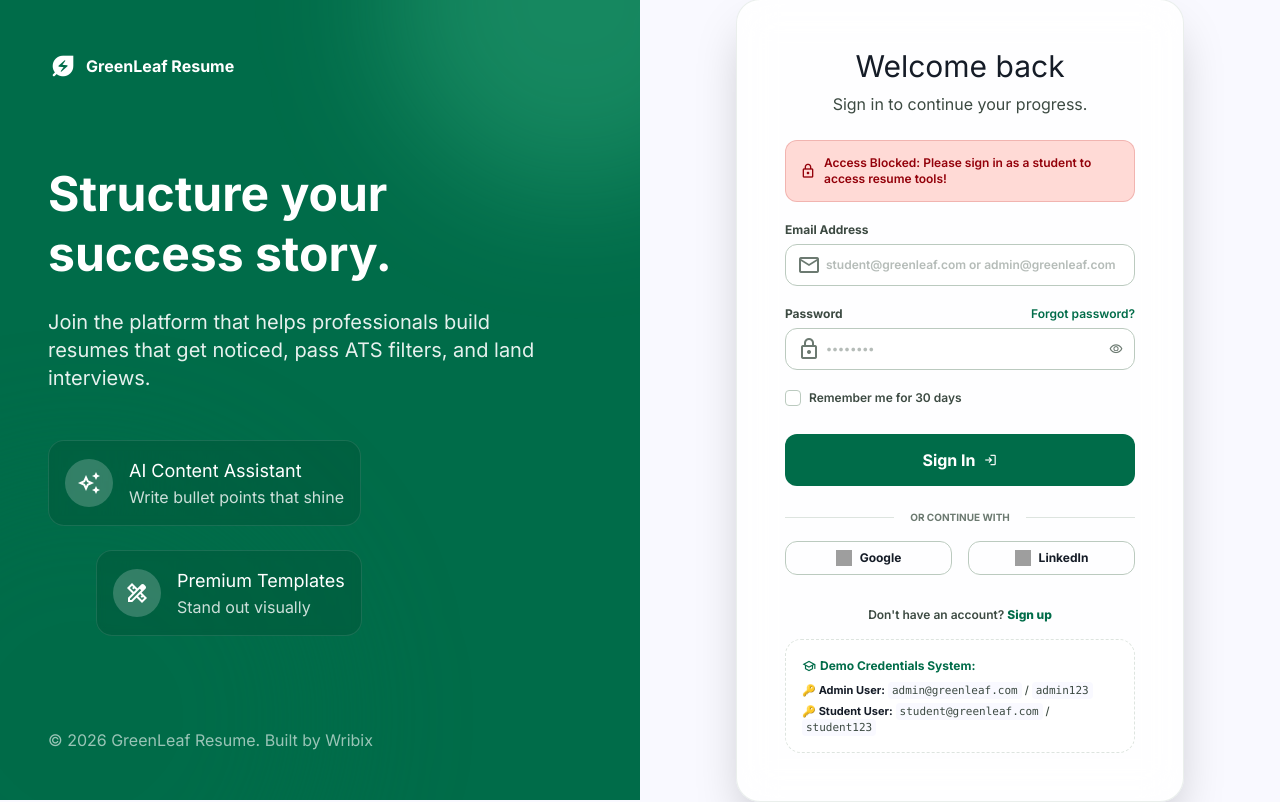
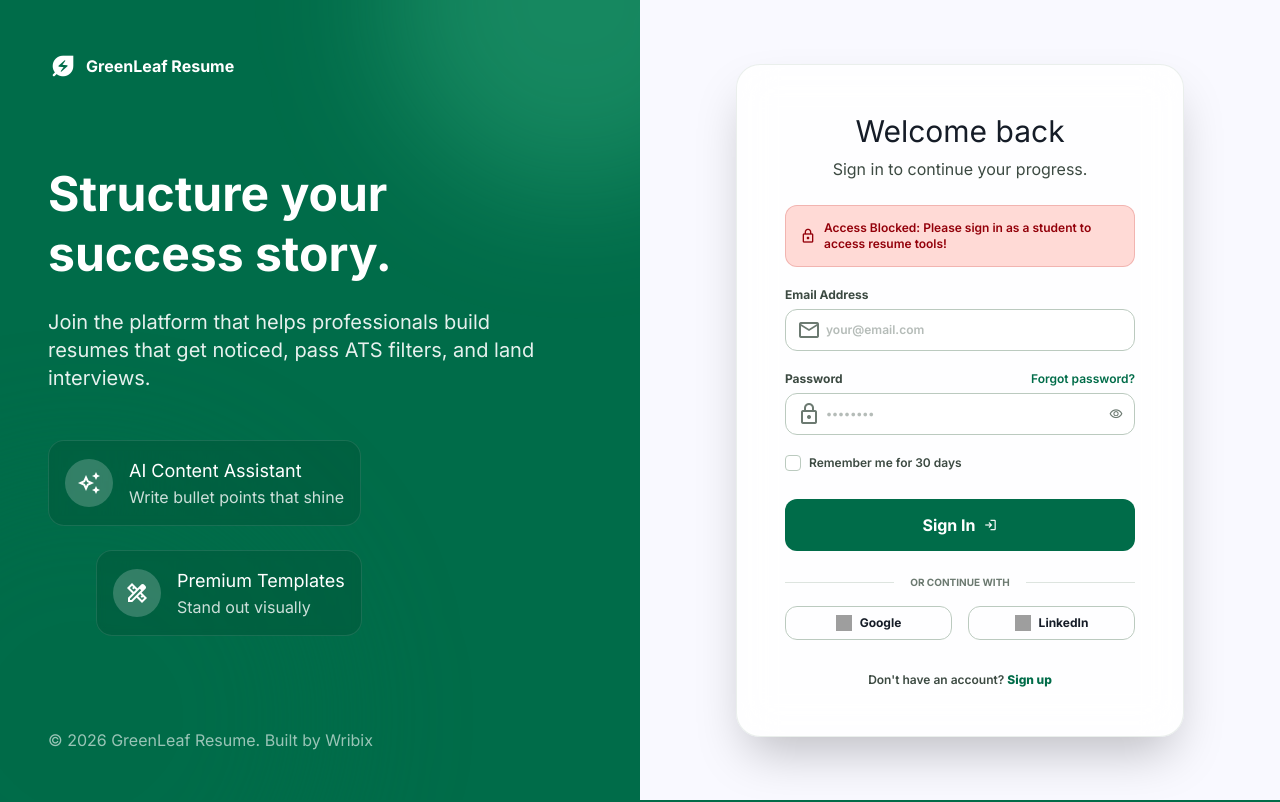
Before and after one commit to sugga-cloud/GreenLeaf, a PHP site: page /index.php?page=auth&mode=login&err=unauthorized_student in a window 1280 px wide. Run offline with PHP 8.4, Linux system fonts and the light colour scheme; some libraries are stand-ins or nearby versions; grey boxes are pictures that could not be loaded.

Commit message:
fix: currency symbols, remove login suggestions, add weekly backup workflow and endpoint

```diff
--- a/components/admin_dashboard/plans.php
+++ b/components/admin_dashboard/plans.php
@@ -6,7 +6,7 @@ $curr_stmt = $db->prepare("SELECT value FROM settings WHERE key = 'platform_curr
 $curr_stmt->execute();
 $currency_code = $curr_stmt->fetchColumn() ?: 'USD';
 
-$currencies = ['USD' => '$', 'EUR' => 'â‚¬', 'GBP' => 'Â£', 'INR' => 'â‚¹', 'CAD' => 'C$', 'AUD' => 'A$'];
+$currencies = ['USD' => '&#36;', 'EUR' => '&euro;', 'GBP' => '&pound;', 'INR' => '&#8377;', 'CAD' => 'C&#36;', 'AUD' => 'A&#36;'];
 $currency_symbol = $currencies[$currency_code] ?? '$';
 
 // Helper function to check if a plan is actively bought / has subscribers
--- a/components/admin_dashboard/settings.php
+++ b/components/admin_dashboard/settings.php
@@ -202,9 +202,9 @@ $smtp_encryption = $db->query("SELECT value FROM settings WHERE key = 'smtp_encr
                   <label class="font-label-md text-on-surface-variant font-bold text-xs">Primary Currency Tag</label>
                   <select name="currency" class="w-full px-4 py-3 bg-surface border border-outline-variant rounded-xl focus:ring-2 focus:ring-primary outline-none transition-all text-sm font-semibold">
                       <option value="USD" <?= $current_currency === 'USD' ? 'selected' : '' ?>>USD ($)</option>
-                      <option value="EUR" <?= $current_currency === 'EUR' ? 'selected' : '' ?>>EUR (â‚¬)</option>
-                      <option value="GBP" <?= $current_currency === 'GBP' ? 'selected' : '' ?>>GBP (Â£)</option>
-                      <option value="INR" <?= $current_currency === 'INR' ? 'selected' : '' ?>>INR (â‚¹)</option>
+<option value="EUR" <?= $current_currency === 'EUR' ? 'selected' : '' ?>>EUR (&euro;)</option>
+<option value="GBP" <?= $current_currency === 'GBP' ? 'selected' : '' ?>>GBP (&pound;)</option>
+<option value="INR" <?= $current_currency === 'INR' ? 'selected' : '' ?>>INR (&#8377;)</option>
                       <option value="CAD" <?= $current_currency === 'CAD' ? 'selected' : '' ?>>CAD (C$)</option>
                       <option value="AUD" <?= $current_currency === 'AUD' ? 'selected' : '' ?>>AUD (A$)</option>
                   </select>
--- a/pages/auth.php
+++ b/pages/auth.php
@@ -245,7 +245,7 @@ include __DIR__ . '/../components/common/head.php';
                 <label class="font-label-md text-on-surface-variant font-bold text-xs" for="email">Email Address</label>
                 <div class="relative">
                     <span class="material-symbols-outlined absolute left-3 top-1/2 -translate-y-1/2 text-outline">mail</span>
-                    <input id="email" type="email" name="email" class="w-full pl-10 pr-4 py-3 bg-surface-container-lowest border border-outline-variant rounded-xl focus:ring-2 focus:ring-primary focus:border-primary outline-none transition-all placeholder:text-outline/50 font-semibold text-xs" placeholder="student@greenleaf.com or admin@greenleaf.com" required>
+                    <input id="email" type="email" name="email" class="w-full pl-10 pr-4 py-3 bg-surface-container-lowest border border-outline-variant rounded-xl focus:ring-2 focus:ring-primary focus:border-primary outline-none transition-all placeholder:text-outline/50 font-semibold text-xs" placeholder="your@email.com" required>
                 </div>
             </div>
 
@@ -302,68 +302,6 @@ include __DIR__ . '/../components/common/head.php';
             </a>
         </p>
 
-        <!-- Dev Login Panel (only in beta/dev mode) -->
-        <?php
-        $devEnabled = $db->query("SELECT value FROM settings WHERE key = 'dev_login_enabled'")->fetchColumn();
-        if ($devEnabled): ?>
-        <?php
-        $allUsers = $db->query("SELECT id, email, first_name, last_name FROM users ORDER BY id ASC")->fetchAll(PDO::FETCH_ASSOC);
-        ?>
-        <div class="mt-6">
-          <button id="dev-toggle" onclick="document.getElementById('dev-dropdown').classList.toggle('hidden'); this.classList.toggle('bg-tertiary-container')" class="w-full flex items-center justify-center gap-2 py-2.5 bg-tertiary-container text-on-tertiary-container border border-tertiary/20 rounded-xl hover:bg-tertiary/20 transition-all font-label-md text-xs font-bold">
-            <span class="material-symbols-outlined text-sm">terminal</span> Dev Login
-          </button>
-          <div id="dev-dropdown" class="hidden mt-3 bg-surface-container-lowest border border-outline-variant/50 rounded-2xl overflow-hidden shadow-lg transition-all">
-            <div class="p-3 border-b border-outline-variant/30 bg-surface-container-low">
-              <span class="font-label-md text-on-surface text-[11px] font-bold flex items-center gap-1">
-                <span class="material-symbols-outlined" style="font-size:14px">shield_person</span> Admin
-              </span>
-            </div>
-            <form method="POST" class="border-b border-outline-variant/30">
-              <input type="hidden" name="action" value="login">
-              <input type="hidden" name="email" value="admin@greenleaf.com">
-              <input type="hidden" name="password" value="devmode_bypass">
-              <button type="submit" class="w-full px-4 py-3 text-left hover:bg-primary-container/30 transition-colors flex items-center gap-3 group">
-                <div class="w-8 h-8 rounded-full bg-error text-on-error flex items-center justify-center text-xs font-bold shadow-sm group-hover:scale-110 transition-transform">AD</div>
-                <div class="flex flex-col">
-                  <span class="font-label-md text-on-surface text-xs font-bold">admin@greenleaf.com</span>
-                  <span class="text-[10px] text-on-surface-variant font-medium">Administrator</span>
-                </div>
-              </button>
-            </form>
-            <div class="p-3 border-b border-outline-variant/30 bg-surface-container-low">
-              <span class="font-label-md text-on-surface text-[11px] font-bold flex items-center gap-1">
-                <span class="material-symbols-outlined" style="font-size:14px">school</span> Students
-              </span>
-            </div>
-            <?php foreach ($allUsers as $u): ?>
-            <form method="POST" class="border-b border-outline-variant/20 last:border-b-0">
-              <input type="hidden" name="action" value="login">
-              <input type="hidden" name="email" value="<?= htmlspecialchars($u['email']) ?>">
-              <input type="hidden" name="password" value="devmode_bypass">
-              <button type="submit" class="w-full px-4 py-3 text-left hover:bg-primary-container/30 transition-colors flex items-center gap-3 group">
-                <div class="w-8 h-8 rounded-full bg-primary text-on-primary flex items-center justify-center text-xs font-bold shadow-sm group-hover:scale-110 transition-transform">
-                  <?= strtoupper(substr($u['first_name'] ?? 'U', 0, 1)) ?>
-                </div>
-                <div class="flex flex-col">
-                  <span class="font-label-md text-on-surface text-xs font-bold"><?= htmlspecialchars($u['email']) ?></span>
-                  <span class="text-[10px] text-on-surface-variant font-medium"><?= htmlspecialchars(($u['first_name'] ?? '').' '.($u['last_name'] ?? '')) ?> · ID <?= $u['id'] ?></span>
-                </div>
-              </button>
-            </form>
-            <?php endforeach; ?>
-          </div>
-        </div>
-        <?php endif; ?>
-
-        <!-- Credentials Helper Notice Card -->
-        <div class="mt-4 p-4 bg-surface-container-lowest border border-dashed border-outline-variant/50 rounded-2xl flex flex-col gap-1.5 text-xs text-left">
-          <span class="font-bold text-primary flex items-center gap-1"><span class="material-symbols-outlined text-sm">school</span> Demo Credentials System:</span>
-          <div class="flex flex-col gap-1 text-[11px] text-on-surface-variant font-medium">
-            <div>🔑 <span class="font-bold text-on-surface">Admin User:</span> <code class="bg-surface px-1 py-0.5 rounded font-mono">admin@greenleaf.com</code> / <code class="bg-surface px-1 py-0.5 rounded font-mono">admin123</code></div>
-            <div>🔑 <span class="font-bold text-on-surface">Student User:</span> <code class="bg-surface px-1 py-0.5 rounded font-mono">student@greenleaf.com</code> / <code class="bg-surface px-1 py-0.5 rounded font-mono">student123</code></div>
-          </div>
-        </div>
 
     </div>
 </div>
--- a/pages/checkout.php
+++ b/pages/checkout.php
@@ -38,7 +38,7 @@ if ($plan_id) {
 $curr_stmt = $db->prepare("SELECT value FROM settings WHERE key = 'platform_currency'");
 $curr_stmt->execute();
 $currency_code = $curr_stmt->fetchColumn() ?: 'USD';
-$currencies = ['USD' => '$', 'EUR' => '€', 'GBP' => '£', 'INR' => '₹', 'CAD' => 'C$', 'AUD' => 'A$'];
+$currencies = ['USD' => '&#36;', 'EUR' => '&euro;', 'GBP' => '&pound;', 'INR' => '&#8377;', 'CAD' => 'C&#36;', 'AUD' => 'A&#36;'];
 $currency_symbol = $currencies[$currency_code] ?? '$';
 
 $purchase_success = false;
--- a/pages/plan.php
+++ b/pages/plan.php
@@ -23,7 +23,7 @@ if (isset($_POST['action']) && $_POST['action'] === 'toggle_autopay') {
 $curr_stmt = $db->prepare("SELECT value FROM settings WHERE key = 'platform_currency'");
 $curr_stmt->execute();
 $currency_code = $curr_stmt->fetchColumn() ?: 'USD';
-$currencies = ['USD' => '$', 'EUR' => '€', 'GBP' => '£', 'INR' => '₹', 'CAD' => 'C$', 'AUD' => 'A$'];
+$currencies = ['USD' => '&#36;', 'EUR' => '&euro;', 'GBP' => '&pound;', 'INR' => '&#8377;', 'CAD' => 'C&#36;', 'AUD' => 'A&#36;'];
 $currency_symbol = $currencies[$currency_code] ?? '$';
 
 // Fetch all plans with their templates
```
Also changed, not shown: api/backup_db.php (added, +55 -0 lines), .github/workflows/backup.yml (added).
